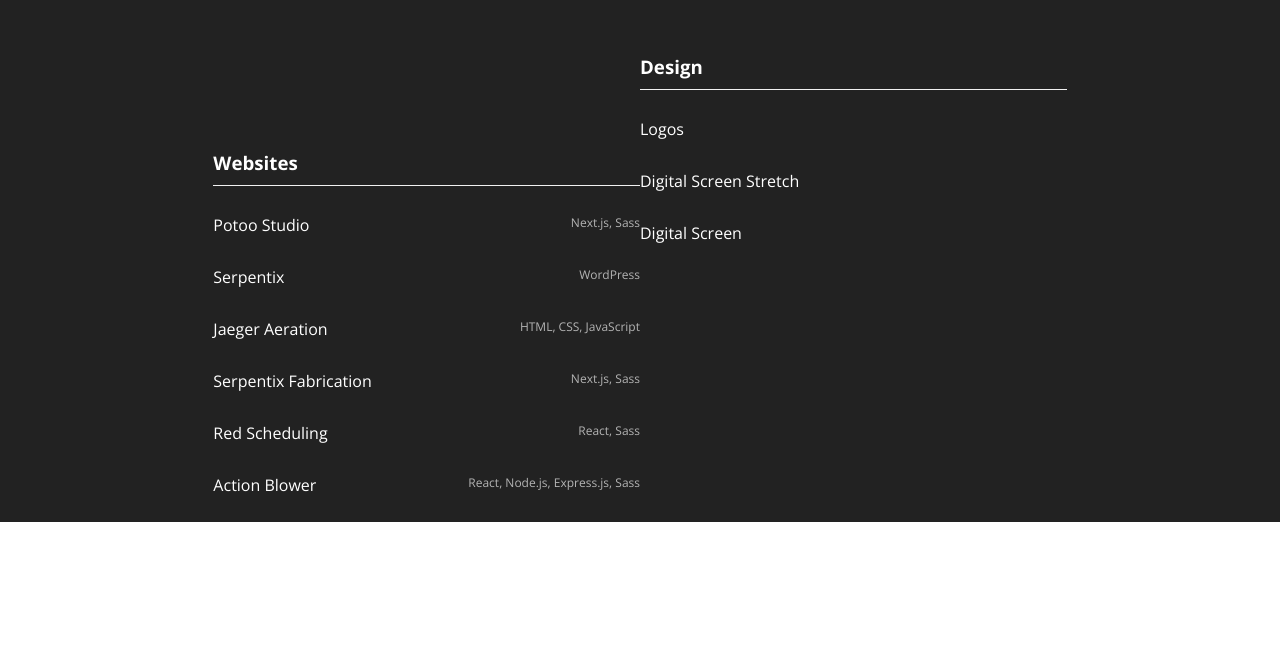
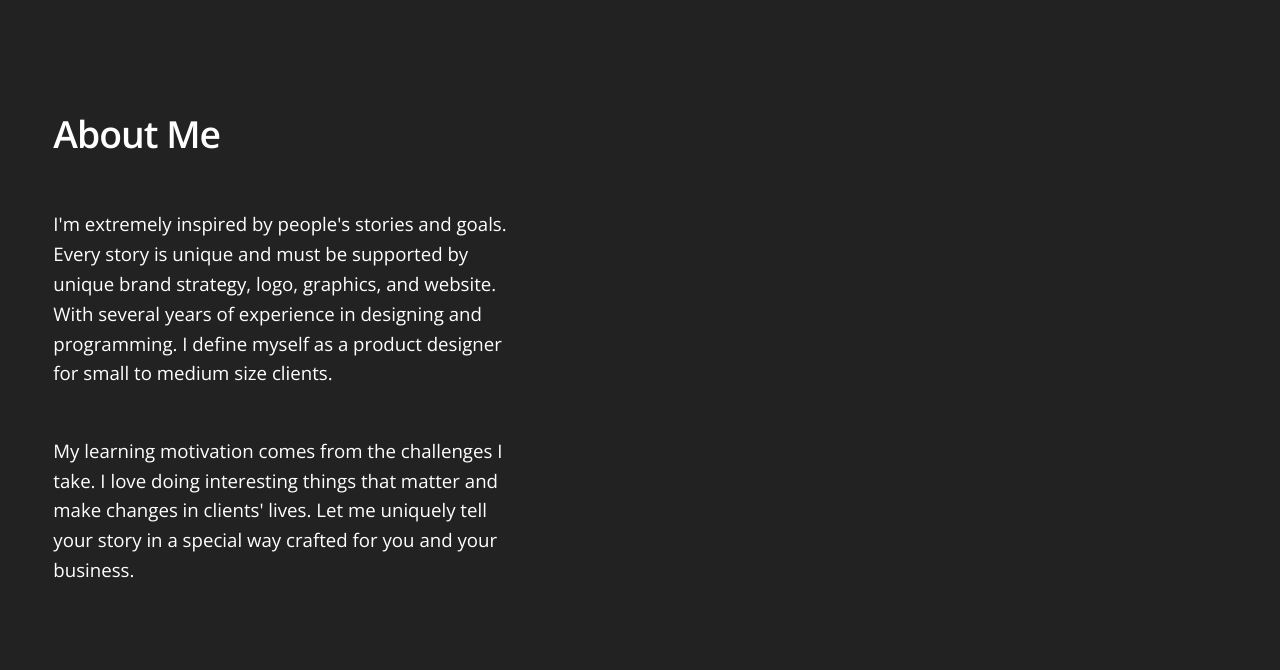
Before and after one commit to Potoostudio/ahmed, a Next.js app: page / in a window 1280 px wide. Shown: the part 1770-2440 px from the top of the page. Built offline with nearby package versions, Linux system fonts and the light colour scheme.

Commit message:
simple update

```diff
--- a/components/navbar.js
+++ b/components/navbar.js
@@ -16,7 +16,7 @@ function Navbar() {
                 </a>
             </Link>
             </div>
-            <div className="menu">
+            {/* <div className="menu">
                 <ul className="list">
                     <li className="item">
                         <Link href="/work">
@@ -29,7 +29,7 @@ function Navbar() {
                         </Link>
                     </li>
                 </ul>
-            </div>
+            </div> */}
         </div>
       </>
       );
--- a/pages/index.js
+++ b/pages/index.js
@@ -99,7 +99,18 @@ export default function Home() {
           <iframe className="xd-iframe" width="100%" height="100%" src="https://xd.adobe.com/embed/19ce84da-c945-45a1-8068-947f64eba518-4c9d/" frameBorder="0" allowFullScreen></iframe>
           </div>
         </div>
-        <div className="col-4 col-sm-11 pt-8rem">
+        <div className="col-11 pt-5 mt-5">
+          <h1 className="project-title">
+            About Me
+          </h1>
+          <h2 className="about-h2 pt-3 w-40">
+          I'm extremely inspired by people's stories and goals. Every story is unique and must be supported by unique brand strategy, logo, graphics, and website. With several years of experience in designing and programming. I define myself as a product designer for small to medium size clients.
+            </h2>
+            <h2 className="about-h2 pt-3 w-40">
+            My learning motivation comes from the challenges I take. I love doing interesting things that matter and make changes in clients' lives. Let me uniquely tell your story in a special way crafted for you and your business.
+            </h2>
+        </div>
+        <div className="col-11 col-sm-11 pt-8rem">
           <h3 className="Links h3-border">
             Websites
           </h3>
@@ -124,7 +135,7 @@ export default function Home() {
             </li>
           </ul>
         </div>
-        <div className="col-4 col-sm-11 pt-3">
+        <div className="col-11 col-sm-11 pt-3 pb-5">
           <h3 className="Links h3-border">
             Design
           </h3>
--- a/styles/globals.css
+++ b/styles/globals.css
@@ -507,3 +507,6 @@ sup {
   flex: 0 0 8.333333%;
   max-width: 8.333333%;
 }
+.w-40 {
+  width: 40%;
+}
```
